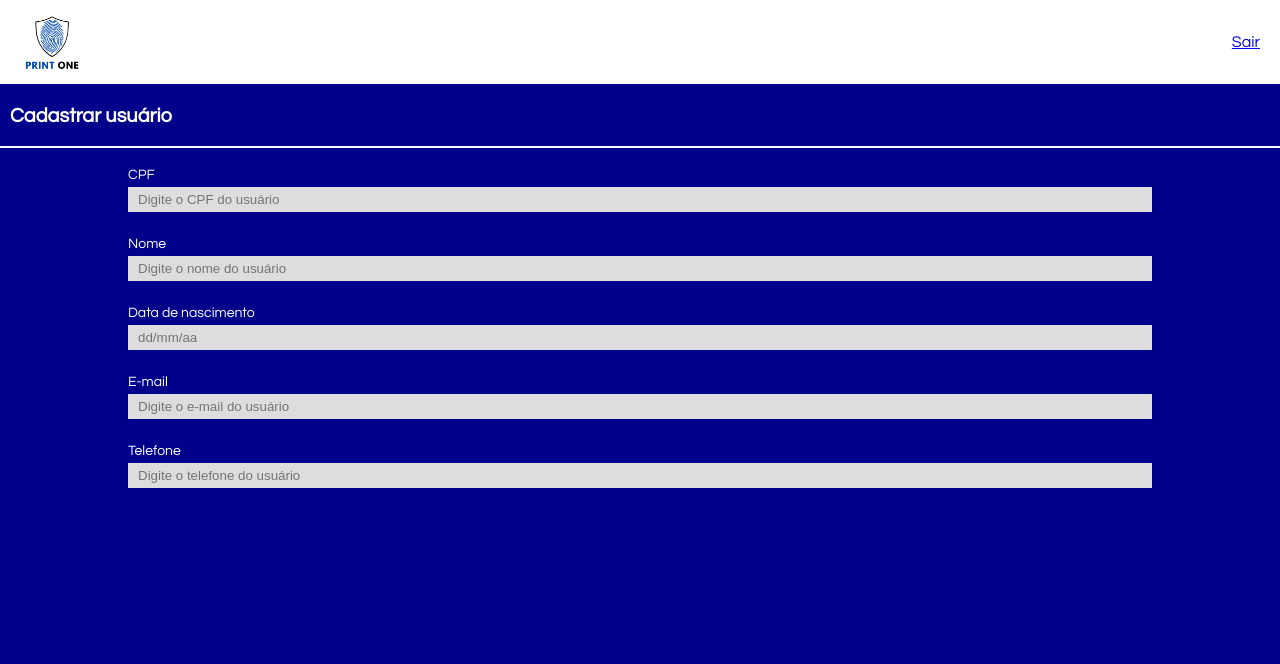
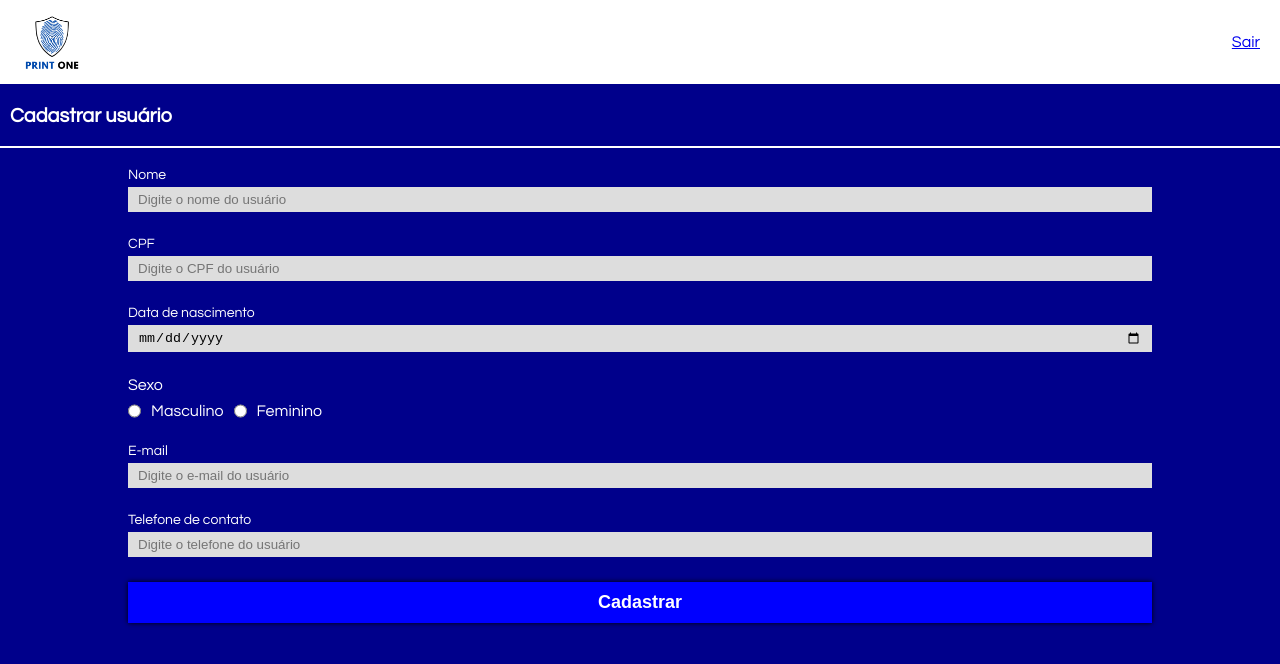
Before and after one commit to m4rcusml/printone, a Next.js app: page /instituicao/cadastrar_usuario in a window 1280 px wide. Shown: the top 664 px of the page. Built offline with nearby package versions, Linux system fonts and the light colour scheme.

Commit message:
correções

```diff
--- a/src/app/instituicao/agrupamento/page.js
+++ b/src/app/instituicao/agrupamento/page.js
@@ -1,4 +1,4 @@
-import { Header } from '@/components/Header';
+import { Header } from '../../../components/Header';
 import styles from '../styles.module.css';
 
 export default function Agrupamento() {
--- a/src/app/instituicao/analise/page.js
+++ b/src/app/instituicao/analise/page.js
@@ -1,4 +1,4 @@
-import { Header } from '@/components/Header';
+import { Header } from '../../../components/Header';
 import styles from '../styles.module.css';
 
 export default function Analise() {
--- a/src/app/instituicao/cadastrar_usuario/page.js
+++ b/src/app/instituicao/cadastrar_usuario/page.js
@@ -1,42 +1,74 @@
-import { Header } from '@/components/Header';
+'use client'
+import { useRouter } from 'next/navigation';
+import { Header } from '../../../components/Header';
 import { Textfield } from '../../../components/Textfield';
 import styles from '../styles.module.css';
 
 export default function CadastrarUsuario() {
+    const router = useRouter();
+
+    function handleCadastrar(e) {
+        e.preventDefault();
+        // cadastrar usuario
+        alert('Usuário cadastrado com sucesso!');
+        router.back();
+    }
+
     return (
         <div className={styles.container}>
             <Header />
             <main className={styles.main}>
                 <h1 className={styles.title}>Cadastrar usuário</h1>
-                <div style={{
+                <form
+                    onSubmit={handleCadastrar}
+                    style={{
                         maxWidth: '80%',
                         margin: 'auto',
                         marginTop: '20px',
                         gap: 25,
                         display: 'flex',
                         flexDirection: 'column'
-                }}>
+                    }}
+                >
                     <Textfield
+                        required
+                        label='Nome'
+                        placeholder='Digite o nome do usuário'
+                    />
+                    <Textfield
+                        required
                         label='CPF'
                         placeholder='Digite o CPF do usuário'
                     />
                     <Textfield
-                        label='Nome'
-                        placeholder='Digite o nome do usuário'
-                    />
-                    <Textfield
+                        required
                         label='Data de nascimento'
                         placeholder='dd/mm/aa'
+                        type='date'
                     />
+                    <div style={{ display: 'flex', flexDirection: 'column', gap: 10, color: 'white' }}>
+                        <label htmlFor='sexo'>Sexo</label>
+                        <div style={{ display: 'flex', gap: 10 }}>
+                            <input type='radio' name='sexo' id='masculino' />
+                            <label htmlFor='masculino'>Masculino</label>
+                            <input type='radio' name='sexo' id='feminino' />
+                            <label htmlFor='feminino'>Feminino</label>
+                        </div>
+                    </div>
                     <Textfield
+                        required
+                        type='email'
                         label='E-mail'
                         placeholder='Digite o e-mail do usuário'
                     />
                     <Textfield
-                        label='Telefone'
+                        required
+                        label='Telefone de contato'
                         placeholder='Digite o telefone do usuário'
                     />
-                </div>
+
+                    <button className={styles.button}>Cadastrar</button>
+                </form>
             </main>
         </div>
     )
--- a/src/app/instituicao/cadastro/page.js
+++ b/src/app/instituicao/cadastro/page.js
@@ -1,7 +1,7 @@
 'use client'
 import Link from 'next/link';
 import styles from '../../page.module.css';
-import { Textfield } from '@/components/Textfield';
+import { Textfield } from '../../../components/Textfield';
 
 export default function CadastroInstituicao() {
 
--- a/src/app/instituicao/styles.module.css
+++ b/src/app/instituicao/styles.module.css
@@ -16,3 +16,13 @@
     padding: 20px 10px;
     border-bottom: 2px solid white;
 }
+
+.button {
+    background-color: blue;
+    box-shadow: 0 0 5px black;
+    color: white;
+    font-weight: bold;
+    font-size: 18px;
+    padding: 10px 0;
+    border: none;
+  }
--- a/src/components/Header/index.js
+++ b/src/components/Header/index.js
@@ -2,7 +2,7 @@ import Image from "next/image";
 import Link from "next/link";
 import styles from './styles.module.css';
 
-import Logo from '@/assets/logo.png';
+import Logo from '../../assets/logo.png';
 
 export function Header() {
     return (
--- a/src/components/Textfield/index.js
+++ b/src/components/Textfield/index.js
@@ -1,16 +1,17 @@
 import styles from './styles.module.css';
 
-export function Textfield({ label, value, onChange, placeholder, icon }) {
+export function Textfield({ label, value, onChange, placeholder, icon, type = 'text', ...rest }) {
     return (
         <div className={styles.container}>
             <label htmlFor={label} className={styles.label}>{label}</label>
             <input
               id={label}
-              type='text'
               value={value}
+              type={type}
+              onChange={onChange}
               className={styles.field}
-              onChange={onChange}
               placeholder={placeholder}
+              {...rest}
             />
         </div>
     )
```
Also changed, not shown: src/app/instituicao/home/page.js (+6 -6 lines). Lines whose indentation alone changed are shown as unchanged.
